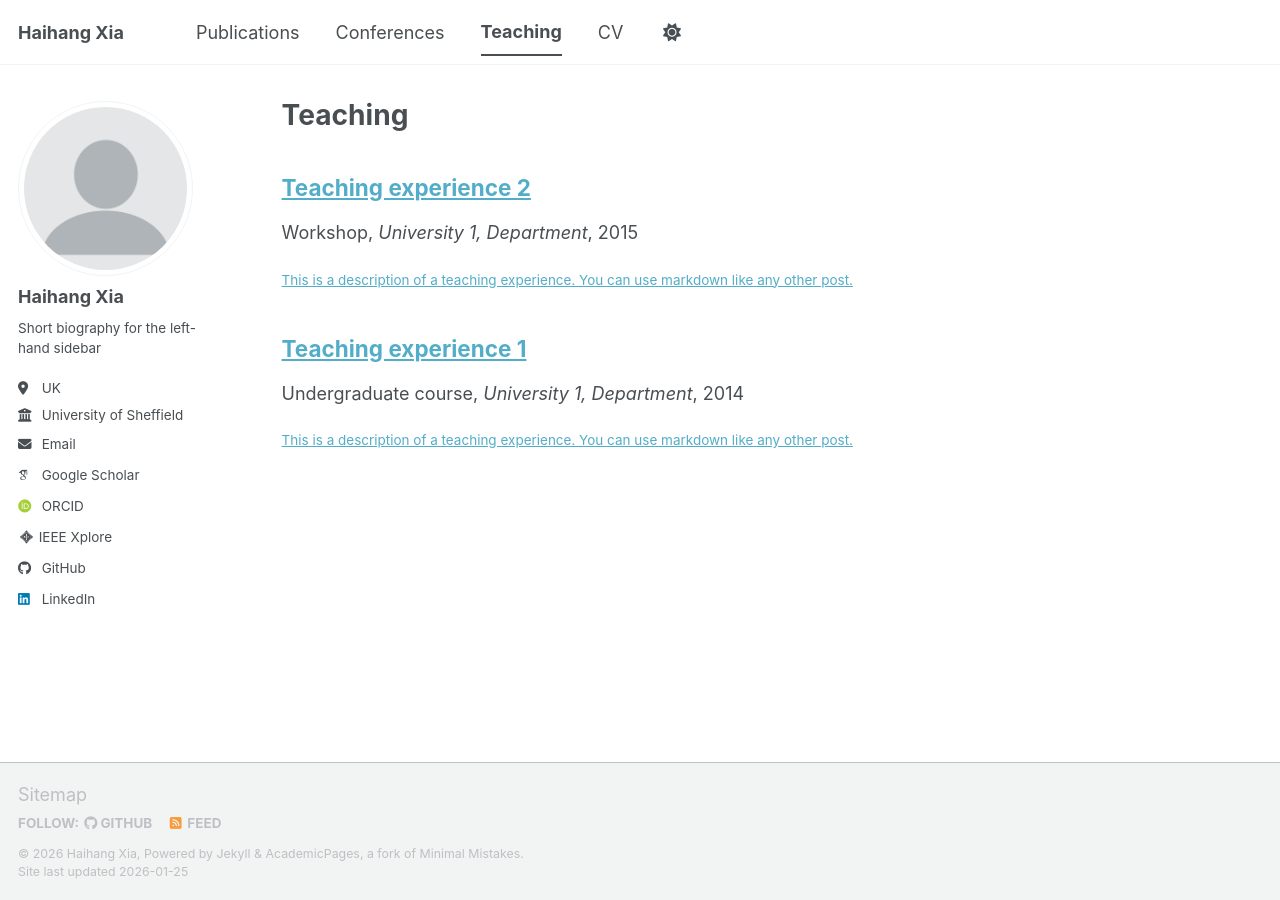
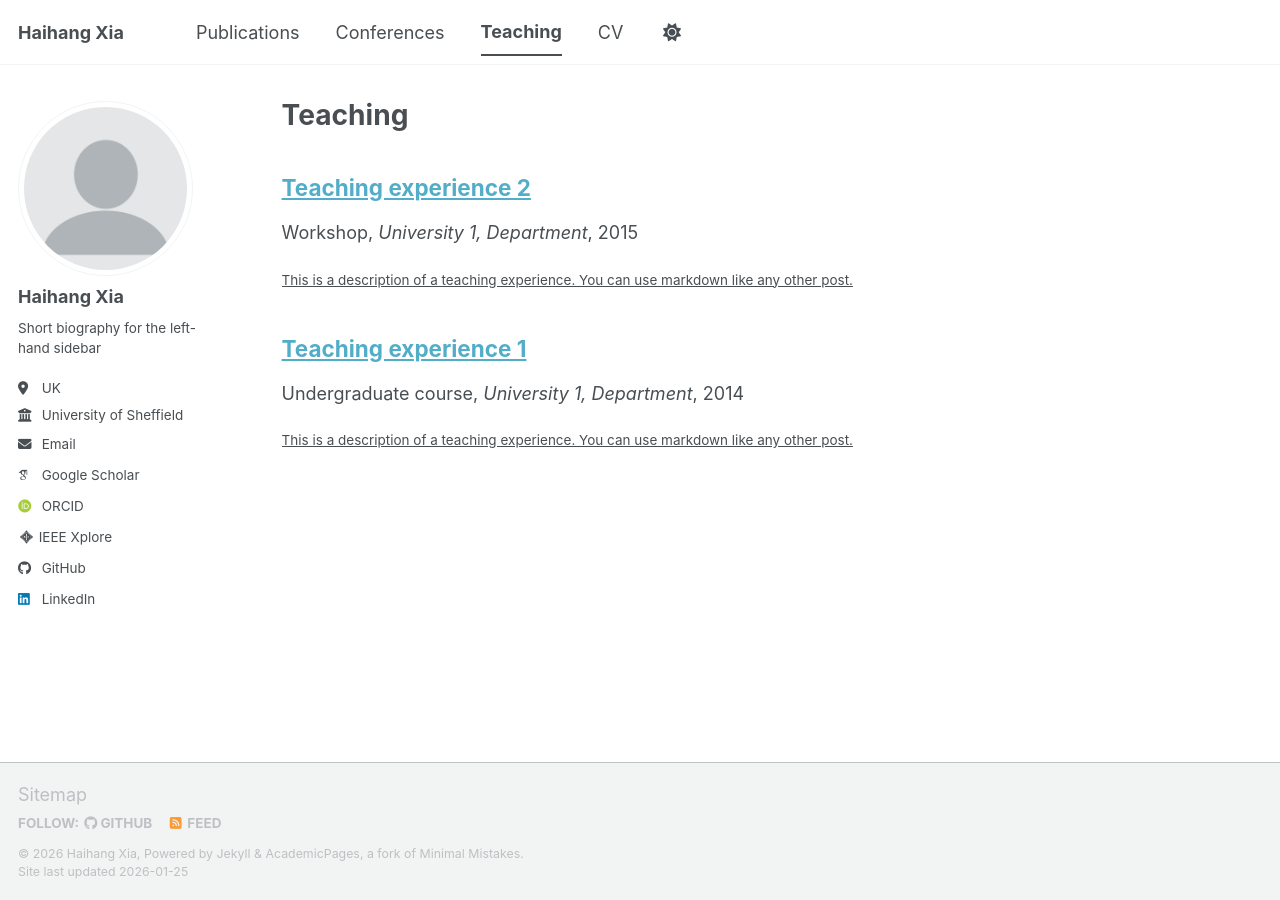
Before and after one commit to Haihang-Xia/Haihang-Xia.github.io, a Jekyll site: the page built from _pages/teaching.html, in a window 1280 px wide. Built offline with Jekyll 4.4.1, drawn with Linux system fonts in a browser that asks for light colours; some web fonts are replaced; a script bundle is joined from its source files by our own code; library files that are not in the unit come from our copies.

Commit message:
Update main.scss

```diff
--- a/assets/css/main.scss
+++ b/assets/css/main.scss
@@ -41,3 +41,26 @@
     "vendor/font-awesome/solid",
     "vendor/font-awesome/brands"
 ;
+
+
+/* ================================
+   Publications list excerpt clamp
+   ================================ */
+
+.pub-excerpt-clamp {
+  display: -webkit-box;
+  -webkit-box-orient: vertical;
+  -webkit-line-clamp: 3;   /* ← 这里控制显示几行：2 / 3 / 4 */
+  overflow: hidden;
+}
+
+/* Make excerpt clickable without link styling */
+.archive__item-excerpt-link {
+  color: inherit;
+  text-decoration: none;
+  display: block;
+}
+
+.archive__item-excerpt-link:hover {
+  text-decoration: none;
+}
```
